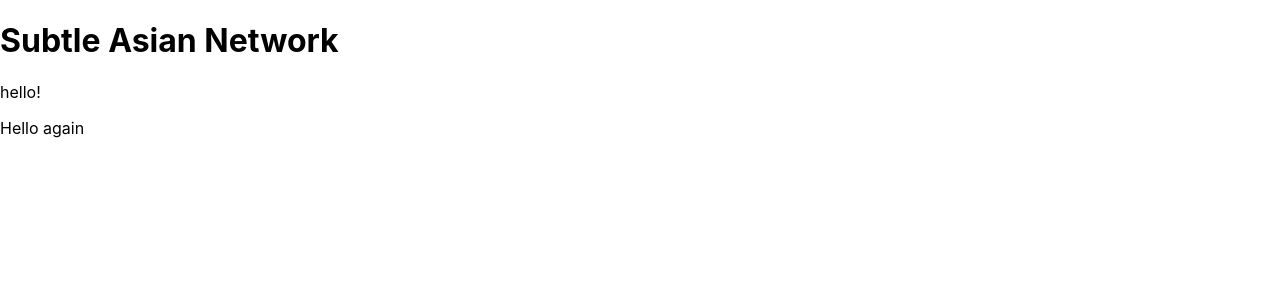
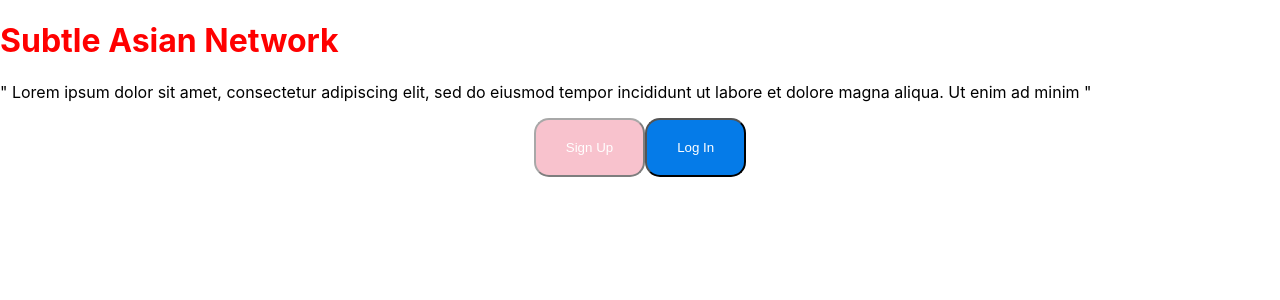
Before and after one commit to aibarrola/SubtleAsianNetwork, a React (Create React App) app: page / in a window 1280 px wide. Shown: the top 300 px of the page. Built offline with nearby package versions, Linux system fonts and the light colour scheme.

Commit message:
landpage and style

```diff
--- /dev/null
+++ b/src/pages/css/landing.css
@@ -0,0 +1,32 @@
+.heroBox {
+  color: red;
+}
+
+.btnContainer {
+  display: flex;
+  justify-content: center;
+}
+
+.BTN {
+  border-radius: 15px;
+  padding: 20px 30px;
+  color: #fff;
+}
+.BTNsignUp {
+  border-radius: 15px;
+  padding: 20px 30px;
+  color: #fff;
+  background-color: #f3869c;
+  opacity: 50%;
+}
+
+.BTNlogIn {
+  border-radius: 15px;
+  padding: 20px 30px;
+  color: #fff;
+  background-color: #057be8;
+}
+
+p {
+  color: black;
+}
--- a/src/pages/landing.jsx
+++ b/src/pages/landing.jsx
@@ -1,11 +1,20 @@
 import React from "react";
+import "./css/landing.css";
 
 function landing() {
   return (
-    <div>
+    <div className="heroBox">
       <h1> Subtle Asian Network</h1>
-      <p> hello! </p>
-      <p> Hello again </p>
+      <p>
+        " Lorem ipsum dolor sit amet, consectetur adipiscing elit, sed do
+        eiusmod tempor incididunt ut labore et dolore magna aliqua. Ut enim ad
+        minim "
+      </p>
+
+      <div className="btnContainer">
+        <button className="BTNsignUp"> Sign Up </button>
+        <button className="BTNlogIn"> Log In </button>
+      </div>
     </div>
   );
 }
```
Also changed, not shown: src/pages/signup/signUp.jsx (+4 -4 lines).
